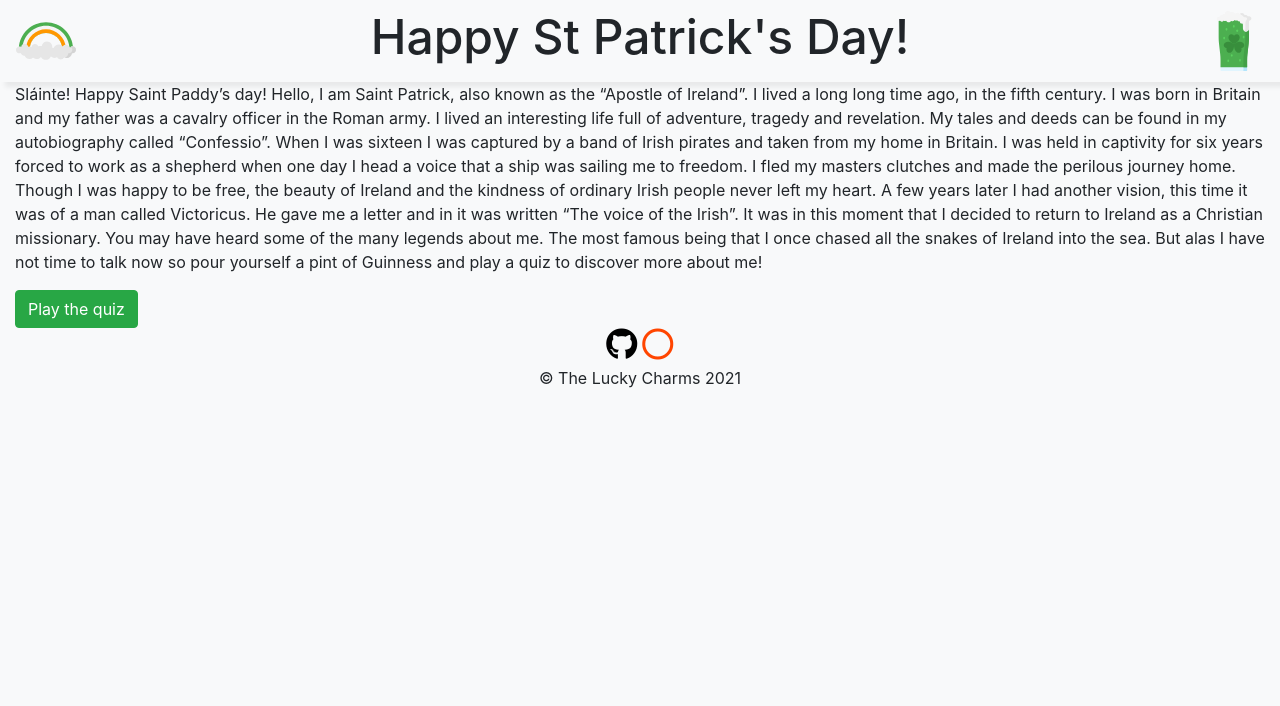
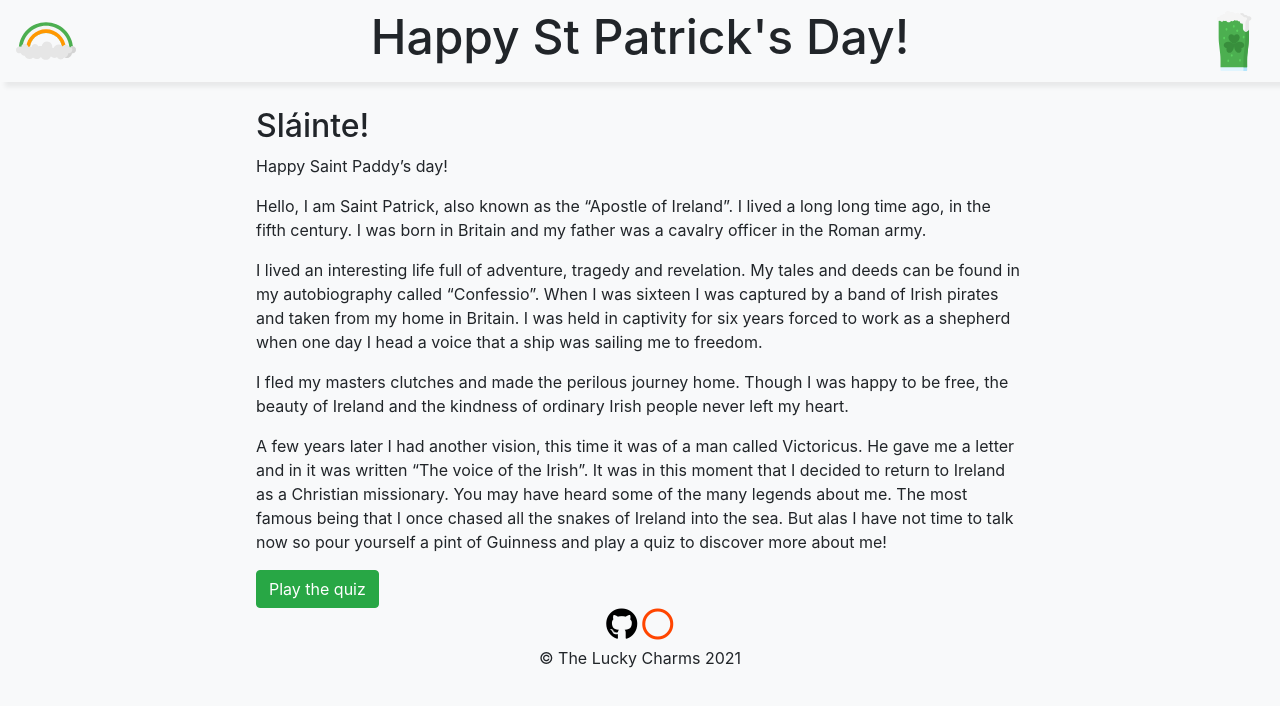
Before and after one commit to CI-Hackathon-Team25/st-patricks-day-project, a plain HTML site: page history.html in a window 1280 px wide. Drawn offline with nearby package versions, Linux system fonts and the light colour scheme; a web font is replaced by a local one.

Commit message:
Some UI updates

```diff
--- a/assets/css/style.css
+++ b/assets/css/style.css
@@ -277,3 +277,9 @@ footer {
 footer div {
   text-align: center;
 }
+
+.center-text {
+  padding-left: 20%;
+  padding-right: 20%;
+  padding-top: 2%;
+}
--- a/history.html
+++ b/history.html
@@ -1,28 +1,33 @@
 <!DOCTYPE html>
 <html lang="en">
+
 <head>
 
     <meta charset="UTF-8">
     <meta name="viewport" content="width=device-width, initial-scale=1.0">
     <meta http-equiv="X-UA-Compatible" content="ie=edge">
-    <meta name="Description" content="Enter your description here"/>
-    <link rel="stylesheet" href="https://cdn.jsdelivr.net/npm/bootstrap@4.6.0/dist/css/bootstrap.min.css" integrity="sha384-B0vP5xmATw1+K9KRQjQERJvTumQW0nPEzvF6L/Z6nronJ3oUOFUFpCjEUQouq2+l" crossorigin="anonymous">
-    <link rel="stylesheet" href="https://use.fontawesome.com/releases/v5.15.2/css/all.css" integrity="sha384-vSIIfh2YWi9wW0r9iZe7RJPrKwp6bG+s9QZMoITbCckVJqGCCRhc+ccxNcdpHuYu" crossorigin="anonymous">
+    <meta name="Description" content="Enter your description here" />
+    <link rel="stylesheet" href="https://cdn.jsdelivr.net/npm/bootstrap@4.6.0/dist/css/bootstrap.min.css"
+        integrity="sha384-B0vP5xmATw1+K9KRQjQERJvTumQW0nPEzvF6L/Z6nronJ3oUOFUFpCjEUQouq2+l" crossorigin="anonymous">
+    <link rel="stylesheet" href="https://use.fontawesome.com/releases/v5.15.2/css/all.css"
+        integrity="sha384-vSIIfh2YWi9wW0r9iZe7RJPrKwp6bG+s9QZMoITbCckVJqGCCRhc+ccxNcdpHuYu" crossorigin="anonymous">
     <link rel="stylesheet" href="assets/css/style.css">
     <link rel="icon" type="image/svg" sizes="32x32" href="assets/img/rainbow.svg">
     <link rel="icon" type="image/svg" sizes="16x16" href="assets/img/rainbow.svg">
     <title>Happy Paddy's Day! │ History</title>
 </head>
+
 <body class="bg-light">
     <!-- header section -->
     <header>
         <nav class="navbar navbar-light bg-light">
             <a class="navbar-brand" href="index.html">
                 <!-- placeholder logo -->
-                <img class="header-icon" src="assets/img/rainbow.svg" alt="home button">
+                <img class="header-icon grow" src="assets/img/rainbow.svg" alt="home button">
             </a>
             <h2 class="text-center" id="greetText">Happy St Patrick's Day!</h2>
-            <button onclick="greet()"><img class="header-icon" src="assets/img/green-beer.svg" alt="click for randomised greeting"></button>
+            <button onclick="greet()"><img class="header-icon grow" src="assets/img/green-beer.svg"
+                    alt="click for randomised greeting"></button>
         </nav>
     </header>
 
@@ -31,12 +36,33 @@
         </div>
         <div class="container-fluid">
             <div class="row">
-                <div class="col">
-                    <p>Sláinte! Happy Saint Paddy’s day! Hello, I am Saint Patrick, also known as the “Apostle of Ireland”. I lived a long long time ago, in the fifth century. I was born in Britain and my father was a cavalry officer in the Roman army. I lived an interesting life full of adventure, tragedy and revelation.
-                    My tales and deeds can be found in my autobiography called “Confessio”. When I was sixteen I was captured by a band of Irish pirates and taken from my home in Britain. I was held in captivity for six years forced to work as a shepherd when one day I head a voice that a ship was sailing me to freedom. I fled my masters clutches and made the perilous journey home.
-                    Though I was happy to be free, the beauty of Ireland and the kindness of ordinary Irish people never left my heart.
-                    A few years later I had another vision, this time it was of a man called Victoricus. He gave me a letter and in it was written “The voice of the Irish”. It was in this moment that I decided to return to Ireland as a Christian missionary. You may have heard some of the many legends about me. The most famous being that I once chased all the snakes of Ireland into the sea. But alas I have not time to talk now so pour yourself a pint of Guinness and play a quiz to discover more about me!
-                    </p>
+                <div class="col center-text">
+
+                    <h2>Sláinte!</h2>
+
+                    <p>Happy Saint Paddy’s day! </p>
+
+                    <p>Hello, I am Saint Patrick, also known as the “Apostle of
+                        Ireland”. I lived a long long time ago, in the fifth century. I was born in Britain and my
+                        father was a cavalry officer in the Roman army.</p>
+
+                    <p> I lived an interesting life full of adventure, tragedy and revelation.
+                        My tales and deeds can be found in my autobiography called “Confessio”. When I was sixteen I was
+                        captured by a band of Irish pirates and taken from my home in Britain. I was held in captivity
+                        for six years forced to work as a shepherd when one day I head a voice that a ship was sailing
+                        me to freedom.</p>
+
+                    <p>I fled my masters clutches and made the perilous journey home.
+                        Though I was happy to be free, the beauty of Ireland and the kindness of ordinary Irish people
+                        never left my heart.</p>
+
+                    <p>A few years later I had another vision, this time it was of a man called Victoricus. He gave me
+                        a letter and in it was written “The voice of the Irish”. It was in this moment that I decided to
+                        return to Ireland as a Christian missionary. You may have heard some of the many legends about
+                        me. The most famous being that I once chased all the snakes of Ireland into the sea. But alas I
+                        have not time to talk now so pour yourself a pint of Guinness and play a quiz to discover more
+                        about me!</p>
+
                     <button class="btn btn-success" href="quiz.html">Play the quiz</button>
                 </div>
             </div>
@@ -52,9 +78,14 @@
         </div>
     </footer>
 
-    <script src="https://code.jquery.com/jquery-3.5.1.slim.min.js" integrity="sha384-DfXdz2htPH0lsSSs5nCTpuj/zy4C+OGpamoFVy38MVBnE+IbbVYUew+OrCXaRkfj" crossorigin="anonymous"></script>
-    <script src="https://cdn.jsdelivr.net/npm/bootstrap@4.6.0/dist/js/bootstrap.bundle.min.js" integrity="sha384-Piv4xVNRyMGpqkS2by6br4gNJ7DXjqk09RmUpJ8jgGtD7zP9yug3goQfGII0yAns" crossorigin="anonymous"></script>
+    <script src="https://code.jquery.com/jquery-3.5.1.slim.min.js"
+        integrity="sha384-DfXdz2htPH0lsSSs5nCTpuj/zy4C+OGpamoFVy38MVBnE+IbbVYUew+OrCXaRkfj" crossorigin="anonymous">
+    </script>
+    <script src="https://cdn.jsdelivr.net/npm/bootstrap@4.6.0/dist/js/bootstrap.bundle.min.js"
+        integrity="sha384-Piv4xVNRyMGpqkS2by6br4gNJ7DXjqk09RmUpJ8jgGtD7zP9yug3goQfGII0yAns" crossorigin="anonymous">
+    </script>
     <!-- include the Javascript file that handles the "greet" function -->
     <script src="assets/js/scripts.js"></script>
 </body>
+
 </html>
```
Also changed, not shown: about.html (+2 -2 lines), index.html (+2 -2 lines), quiz.html (+2 -2 lines).
